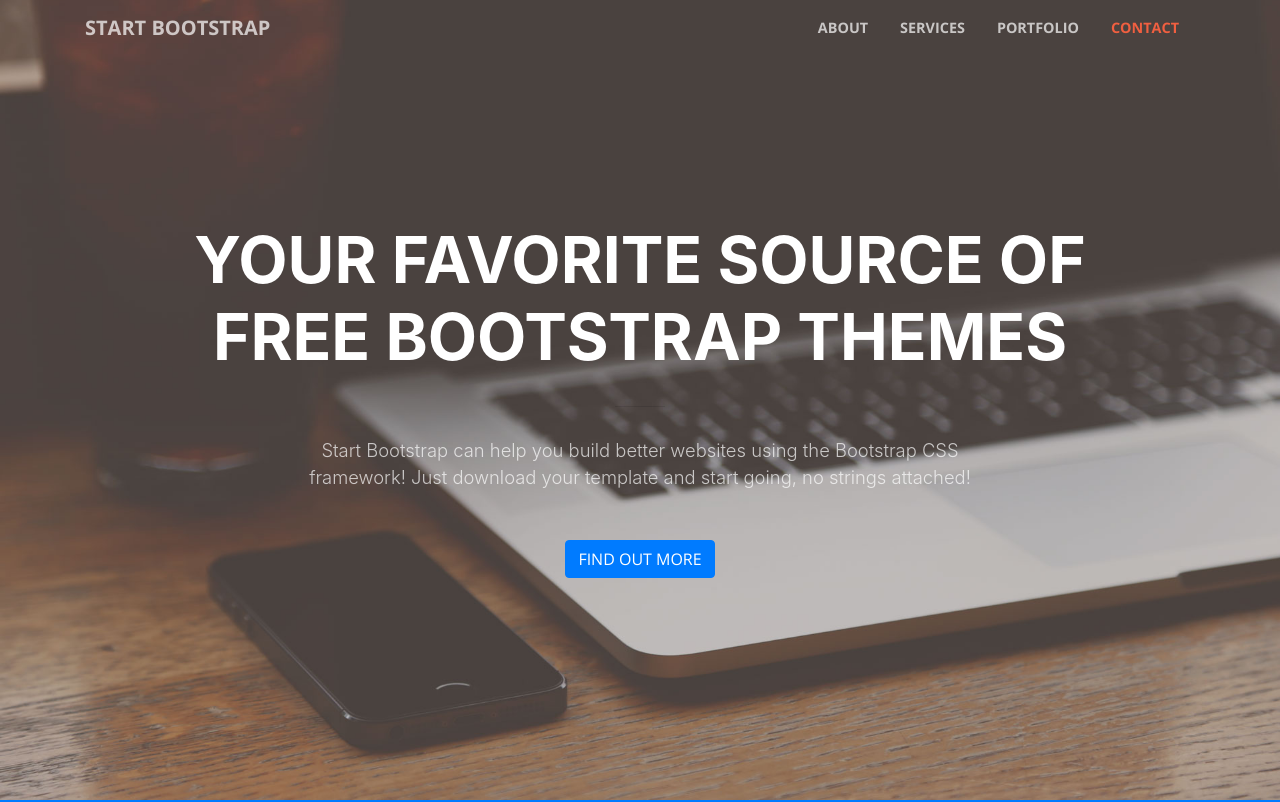
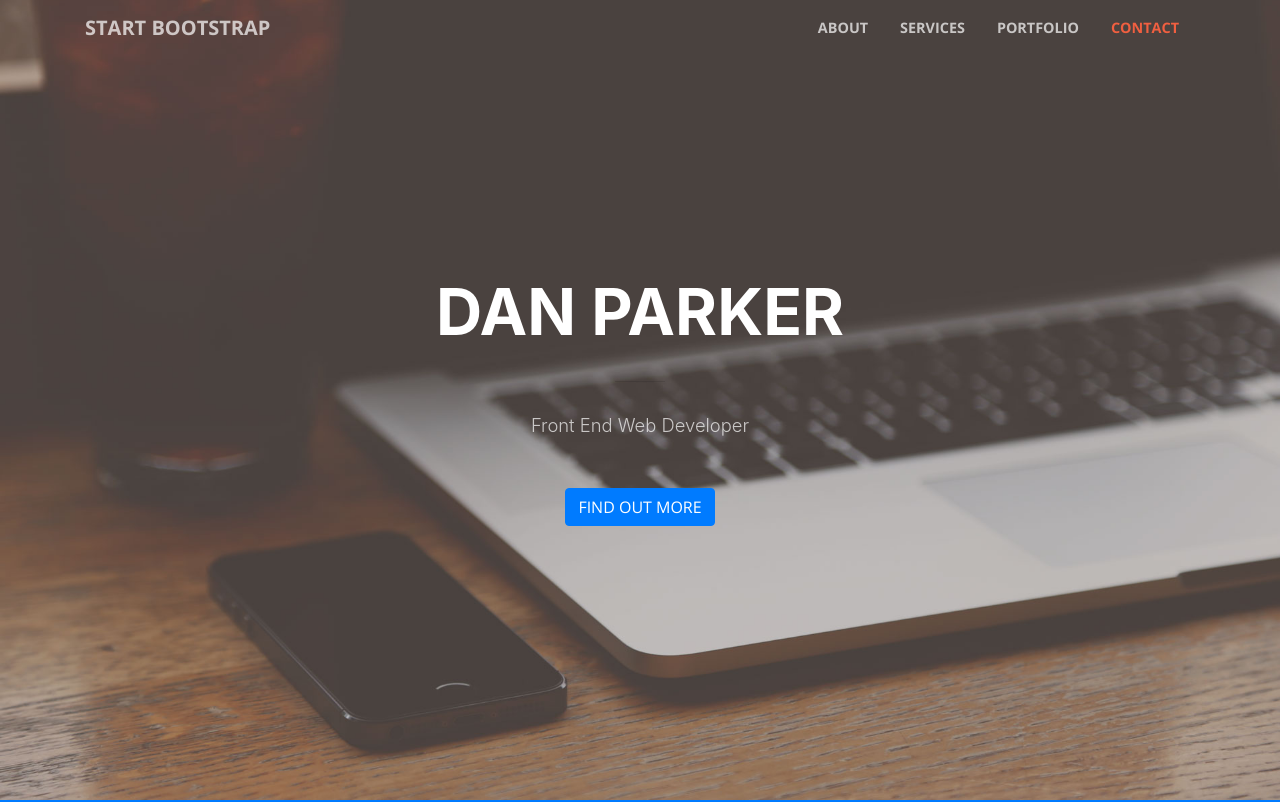
Before and after one commit to dangaparker/portfolio, a website with bundled scripts: page index.html in a window 1280 px wide. Shown: the top 802 px of the page. Built offline with nearby package versions, Linux system fonts and the light colour scheme.

Commit message:
Inital title

```diff
--- a/index.html
+++ b/index.html
@@ -8,7 +8,7 @@
     <meta name="description" content="">
     <meta name="author" content="">
 
-    <title>Dan Parker Portfolio</title>
+    <title>Dan Parker's Portfolio</title>
 
     <!-- Bootstrap core CSS -->
     <link href="vendor/bootstrap/css/bootstrap.min.css" rel="stylesheet">
@@ -59,12 +59,12 @@
         <div class="row">
           <div class="col-lg-10 mx-auto">
             <h1 class="text-uppercase">
-              <strong>Your Favorite Source of Free Bootstrap Themes</strong>
+              <strong>Dan Parker</strong>
             </h1>
             <hr>
           </div>
           <div class="col-lg-8 mx-auto">
-            <p class="text-faded mb-5">Start Bootstrap can help you build better websites using the Bootstrap CSS framework! Just download your template and start going, no strings attached!</p>
+            <p class="text-faded mb-5">Front End Web Developer</p>
             <a class="btn btn-primary btn-xl js-scroll-trigger" href="#about">Find Out More</a>
           </div>
         </div>
```
